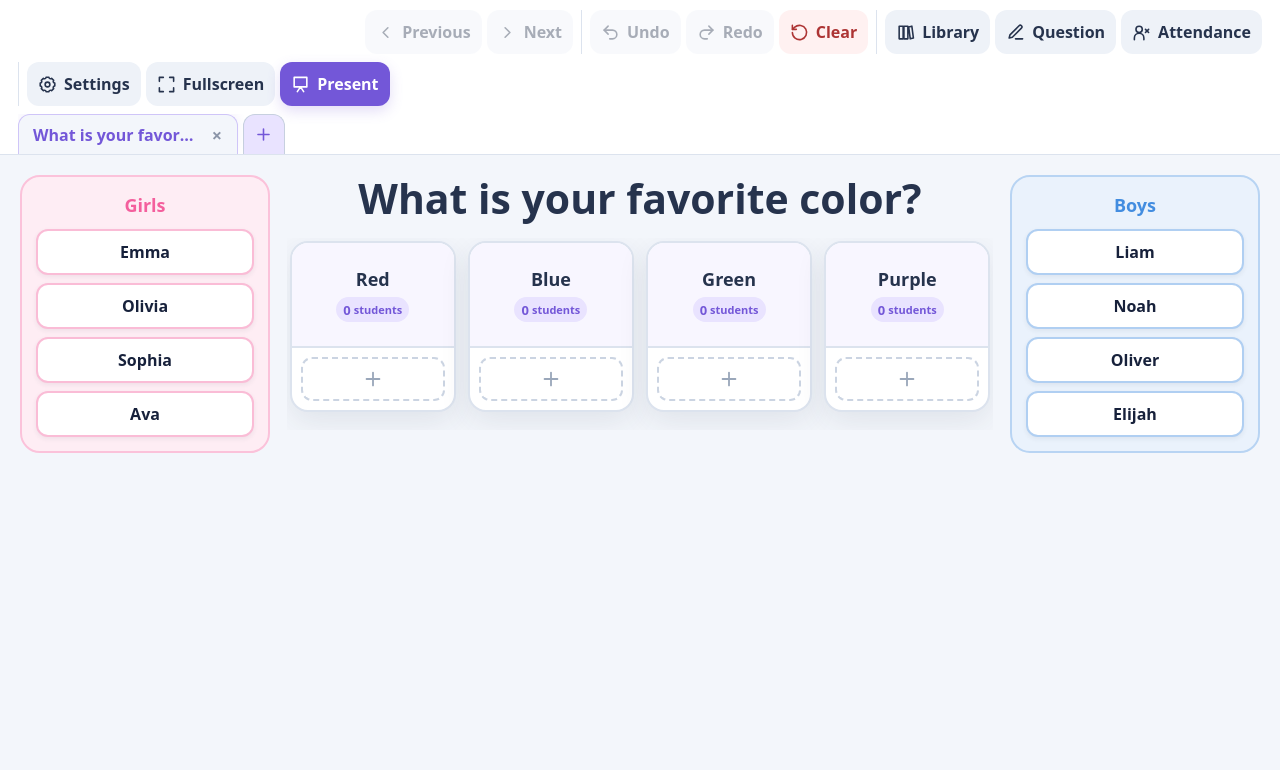
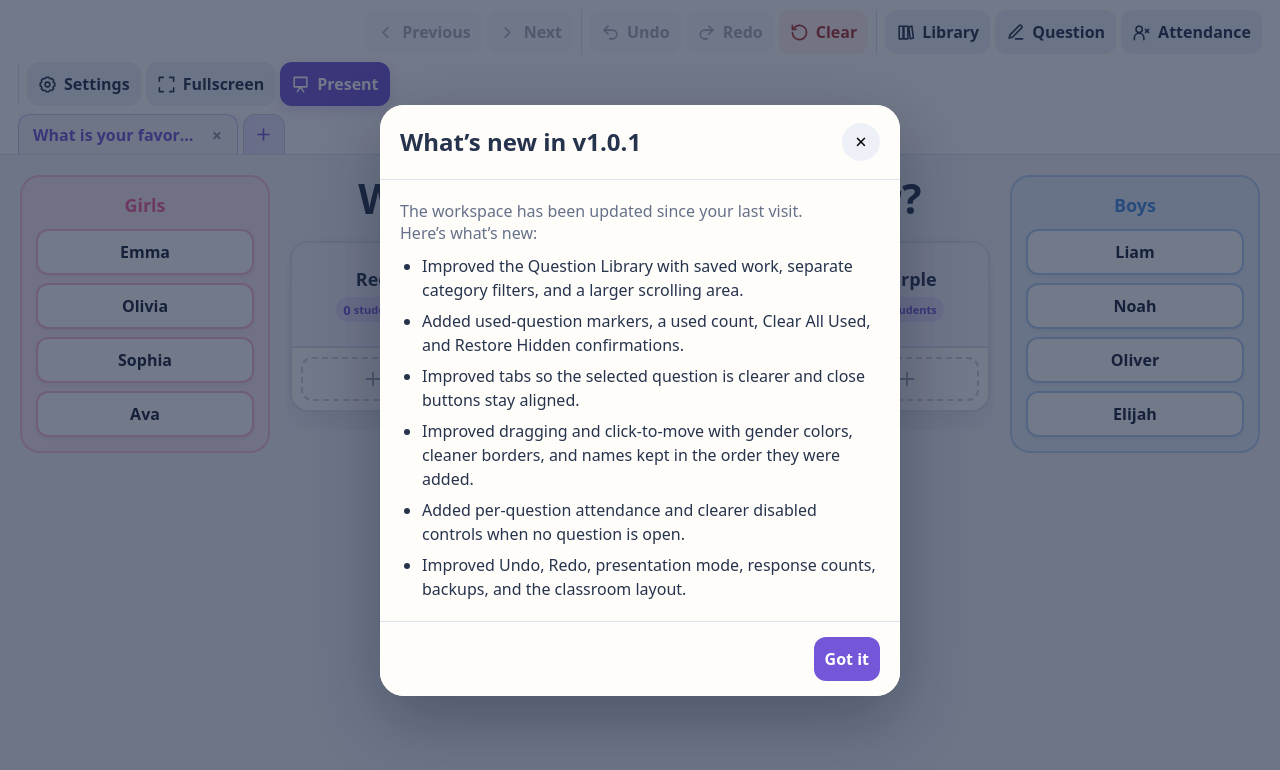
Before and after one commit to Anthony-De/school, a website built with Vite: page apps/question_of_the_day/index.html in a window 1280 px wide. Built offline with nearby package versions, Linux system fonts and the light colour scheme.

Commit message:
Update version to 1.0.1 and add changelog with recent improvements

```diff
--- a/apps/question_of_the_day/index.html
+++ b/apps/question_of_the_day/index.html
@@ -6,6 +6,7 @@
       name="viewport"
       content="width=device-width,initial-scale=1,maximum-scale=1" />
     <link rel="icon" type="image/png" href="./favicon.png" />
+    <link rel="stylesheet" href="/src/styles.css" />
     <title>Question of the Day</title>
   </head>
   <body>
@@ -55,6 +56,7 @@
             <button
               class="icon-btn"
               id="attendanceBtn"
+              disabled
               title="Attendance for this question">
               <svg class="ico"><use href="#i-attendance" /></svg
               ><span class="label">Attendance</span
@@ -152,6 +154,20 @@
                   accept="application/json"
               /></label>
             </div>
+          </details>
+          <details class="section app-info-section">
+            <summary>About this app</summary>
+            <dl class="app-info-list">
+              <div>
+                <dt>Version</dt>
+                <dd id="settingsVersion"></dd>
+              </div>
+            </dl>
+            <p class="help">
+              Use Export backup to keep a safe copy of your class list,
+              questions, and student answers. Clearing your browser data may
+              erase them.
+            </p>
           </details>
         </div>
         <div class="modal-actions">
@@ -267,6 +283,37 @@
         </div>
       </div>
     </div>
+
+    <div class="modal-wrap" id="updateModal">
+      <div
+        class="modal update-modal"
+        role="dialog"
+        aria-modal="true"
+        aria-labelledby="updateTitle">
+        <div class="modal-head">
+          <h2 id="updateTitle">
+            What’s new in <span id="updateVersion"></span>
+          </h2>
+          <button
+            class="close"
+            data-close="updateModal"
+            aria-label="Close update details">
+            ×
+          </button>
+        </div>
+        <div class="modal-body">
+          <p class="update-intro">
+            The workspace has been updated since your last visit.
+            <br />
+            Here’s what’s new:
+          </p>
+          <ul class="update-list" id="updateList"></ul>
+        </div>
+        <div class="modal-actions">
+          <button class="primary" data-close="updateModal">Got it</button>
+        </div>
+      </div>
+    </div>
     <div class="toast" id="toast"></div>
     <svg
       aria-hidden="true"
--- a/apps/question_of_the_day/package.json
+++ b/apps/question_of_the_day/package.json
@@ -1,7 +1,7 @@
 {
   "name": "question-of-the-day",
   "private": true,
-  "version": "1.0.0",
+  "version": "1.0.1",
   "type": "module",
   "scripts": {
     "dev": "vite",
--- /dev/null
+++ b/apps/question_of_the_day/src/data/changelog.ts
@@ -0,0 +1,20 @@
+export type ChangelogRelease = {
+  version: string;
+  changes: string[];
+};
+
+export const CHANGELOG: ChangelogRelease[] = [
+  {
+    version: '1.0.1',
+    changes: [
+      'Improved the Question Library with saved work, separate category filters, and a larger scrolling area.',
+      'Added used-question markers, a used count, Clear All Used, and Restore Hidden confirmations.',
+      'Improved tabs so the selected question is clearer and close buttons stay aligned.',
+      'Improved dragging and click-to-move with gender colors, cleaner borders, and names kept in the order they were added.',
+      'Added per-question attendance and clearer disabled controls when no question is open.',
+      'Improved Undo, Redo, presentation mode, response counts, backups, and the classroom layout.'
+    ]
+  }
+];
+
+export const CURRENT_RELEASE = CHANGELOG[0];
--- a/apps/question_of_the_day/src/main.ts
+++ b/apps/question_of_the_day/src/main.ts
@@ -1,15 +1,21 @@
 // @ts-nocheck
-import './styles.css';
 import {
   DEFAULT_QUESTION_BANK,
   DEFAULT_STUDENTS
 } from './data/defaultQuestions';
+import { CURRENT_RELEASE } from './data/changelog';
 import { uid } from './utils/id';
 
 (() => {
   'use strict';
-  const KEY = 'firstGradeQuestionBoard_v2',
-    OLD_KEY = 'firstGradeQuestionBoard_v1',
+  const KEY = 'qotd_data_v2',
+    LEGACY_DATA_KEYS = [
+      'firstGradeQuestionBoard_v2',
+      'firstGradeQuestionBoard_v1'
+    ],
+    APP_VERSION = CURRENT_RELEASE.version,
+    VERSION_KEY = 'qotd_seenVersion',
+    LEGACY_VERSION_KEY = 'firstGradeQuestionBoard_seenVersion',
     DB_NAME = 'questionBoardImages',
     DB_STORE = 'images';
   const $ = (s) => document.querySelector(s),
@@ -93,7 +99,10 @@ import { uid } from './utils/id';
     try {
       return (
         JSON.parse(
-          localStorage.getItem(KEY) || localStorage.getItem(OLD_KEY)
+          localStorage.getItem(KEY) ||
+            LEGACY_DATA_KEYS.map((key) => localStorage.getItem(key)).find(
+              Boolean
+            )
         ) || defaultData()
       );
     } catch {
@@ -422,6 +431,7 @@ import { uid } from './utils/id';
     renderTabs();
     const q = current(),
       main = $('#main');
+    updateControls();
     if (!q) {
       main.innerHTML =
         '<div></div><div class="empty-state"><h2>No open question</h2><button class="primary" id="browseLibraryBtn">Open library</button></div><div></div>';
@@ -470,7 +480,6 @@ import { uid } from './utils/id';
       `<section class="board"><h1 class="question">${esc(q.question)}</h1>${absentCount ? `<p class="attendance-summary">Attendance · ${absentCount} absent</p>` : ''}<div class="answer-grid" style="--option-count:${Math.max(1, q.answers.length)}">${cols}</div></section>` +
       groupSide('boys');
     bindBoard();
-    updateControls();
   }
   function renderTabs() {
     const tabs = $('#tabs'),
@@ -603,18 +612,23 @@ import { uid } from './utils/id';
     );
   }
   function updateControls() {
-    const h = history();
+    const q = current(),
+      h = q ? history() : { undo: [], redo: [] };
     $('#undoBtn').disabled = !h.undo.length;
     $('#redoBtn').disabled = !h.redo.length;
     const disabled = openQuestions().length < 2;
     $('#prevBtn').disabled = disabled;
     $('#nextBtn').disabled = disabled;
-    const absentCount = current()?.absentStudentIds?.length || 0;
+    const hasQuestion = !!q,
+      absentCount = q?.absentStudentIds?.length || 0;
+    $('#attendanceBtn').disabled = !hasQuestion;
     $('#attendanceBadge').textContent = absentCount || '';
     $('#attendanceBadge').hidden = !absentCount;
-    $('#attendanceBtn').title = absentCount
-      ? `Attendance · ${absentCount} absent`
-      : 'Attendance for this question';
+    $('#attendanceBtn').title = !hasQuestion
+      ? 'Open a question to take attendance'
+      : absentCount
+        ? `Attendance · ${absentCount} absent`
+        : 'Attendance for this question';
   }
   function undo() {
     const q = current(),
@@ -664,6 +678,7 @@ import { uid } from './utils/id';
     $('#' + group + 'Rows').appendChild(row);
   }
   function openSettings() {
+    $('#settingsVersion').textContent = `v${APP_VERSION}`;
     for (const g of ['girls', 'boys']) {
       $('#' + g + 'Rows').innerHTML = '';
       $('#' + g + 'Label').value = data.groupSettings[g].label;
@@ -1187,7 +1202,26 @@ import { uid } from './utils/id';
   }
   function closeModal(id) {
     $('#' + id)?.classList.remove('open');
+    if (id === 'updateModal') {
+      localStorage.setItem(VERSION_KEY, APP_VERSION);
+      localStorage.removeItem(LEGACY_VERSION_KEY);
+    }
     if (id === 'questionModal') cleanupImages().catch(() => {});
+  }
+  function showUpdateNotice() {
+    const seenVersion =
+      localStorage.getItem(VERSION_KEY) ||
+      localStorage.getItem(LEGACY_VERSION_KEY);
+    if (seenVersion === APP_VERSION) {
+      localStorage.setItem(VERSION_KEY, APP_VERSION);
+      localStorage.removeItem(LEGACY_VERSION_KEY);
+      return;
+    }
+    $('#updateVersion').textContent = `v${APP_VERSION}`;
+    $('#updateList').innerHTML = CURRENT_RELEASE.changes
+      .map((update) => `<li>${esc(update)}</li>`)
+      .join('');
+    $('#updateModal').classList.add('open');
   }
   function toast(msg) {
     const el = $('#toast');
@@ -1263,10 +1297,11 @@ import { uid } from './utils/id';
     migrate();
     await migrateImages();
     await hydrateImages();
-    localStorage.removeItem(OLD_KEY);
     persist();
+    LEGACY_DATA_KEYS.forEach((key) => localStorage.removeItem(key));
     bindStatic();
     render();
+    showUpdateNotice();
   }
   init().catch((e) => {
     console.error(e);
--- a/apps/question_of_the_day/src/styles.css
+++ b/apps/question_of_the_day/src/styles.css
@@ -107,6 +107,13 @@ button {
 }
 .icon-btn:disabled {
   opacity: 0.4;
+  cursor: not-allowed;
+}
+#attendanceBtn:disabled {
+  opacity: 0.2;
+  color: #8993a5;
+  background: #f5f6f8;
+  filter: grayscale(1);
 }
 .secondary:disabled {
   cursor: not-allowed;
@@ -429,6 +436,42 @@ button {
   min-height: 0;
   overflow-x: hidden;
   overflow-y: auto;
+}
+.update-modal {
+  width: min(520px, 100%);
+  height: auto;
+}
+.update-intro {
+  margin: 0 0 10px;
+  color: var(--muted);
+}
+.update-list {
+  margin: 0;
+  padding-left: 22px;
+  line-height: 1.5;
+}
+.update-list li + li {
+  margin-top: 7px;
+}
+.app-info-list {
+  display: grid;
+  gap: 8px;
+  margin: 14px 0;
+}
+.app-info-list div {
+  display: flex;
+  justify-content: space-between;
+  gap: 18px;
+  padding-bottom: 8px;
+  border-bottom: 1px solid var(--line);
+}
+.app-info-list dt {
+  color: var(--muted);
+}
+.app-info-list dd {
+  margin: 0;
+  font-weight: 800;
+  text-align: right;
 }
 .section {
   background: white;
--- a/package.json
+++ b/package.json
@@ -1,7 +1,7 @@
 {
   "name": "mechelle-school",
   "private": true,
-  "version": "1.0.0",
+  "version": "1.0.1",
   "workspaces": [
     "apps/*"
   ],
```
